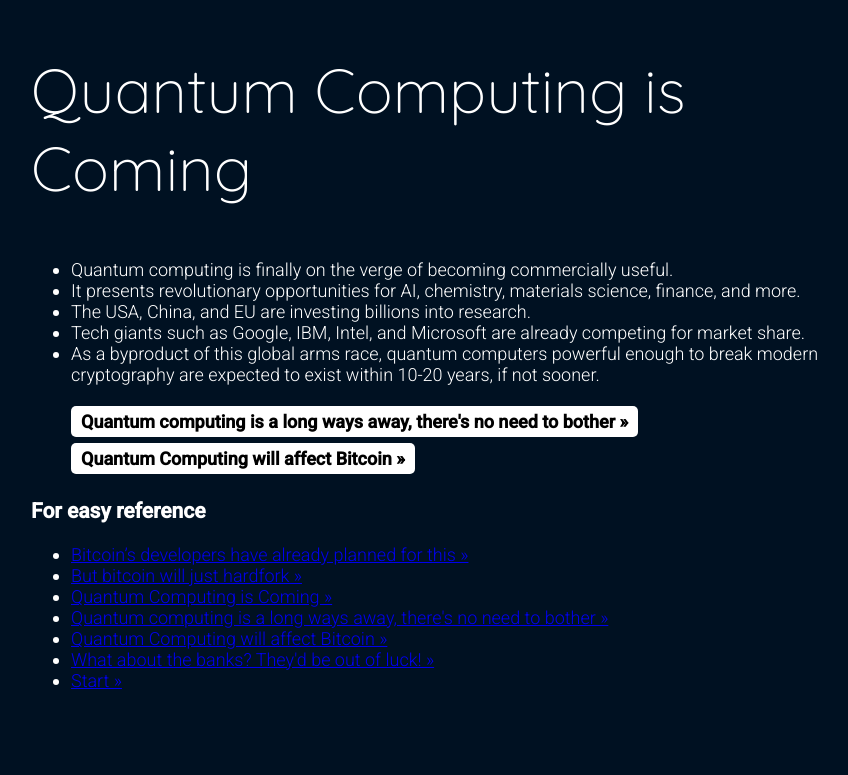
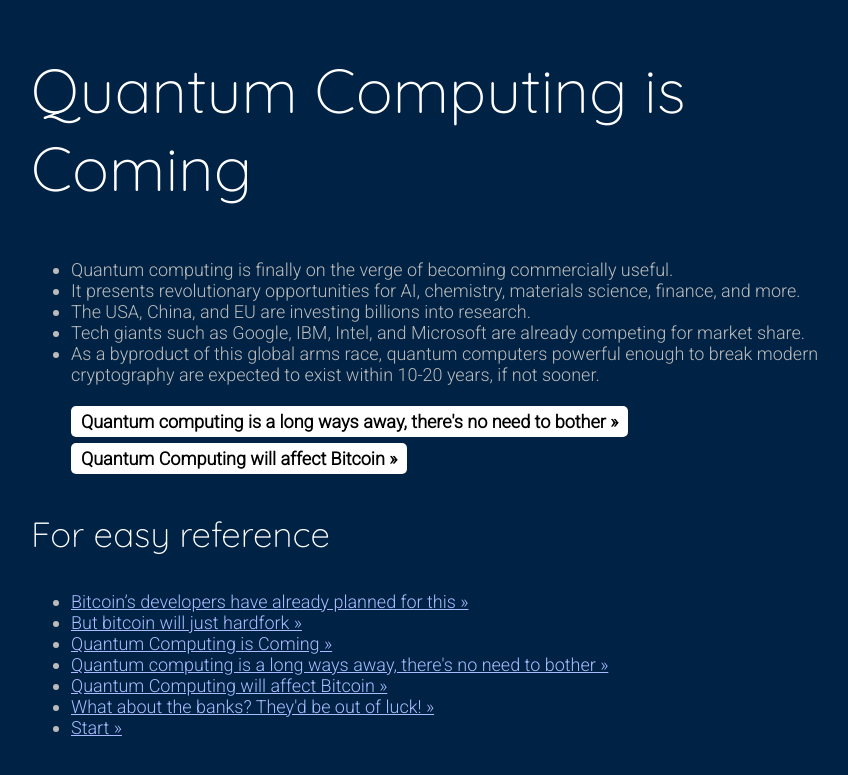
Before and after one commit to theqrl-community/faqq, a Jekyll site: the page built from index.md, in a window 1280 px wide. Shown: the top 775 px of the page, without its empty margins (209-1057 px from the left). Built offline with Jekyll 4.4.1, drawn with Linux system fonts in a browser that asks for light colours.

Commit message:
Remove jQuery
- Fix flash of text
- Lightened load a bit
- Cleaned up colors to make it not *miserable*

```diff
--- a/_includes/footer.html
+++ b/_includes/footer.html
@@ -0,0 +1 @@
+<script type="text/javascript" src="{{ site.baseurl }}/js/main.js" }}"></script>
--- a/_includes/head.html
+++ b/_includes/head.html
@@ -1,10 +1,5 @@
 <head>
-	<!-- Global site tag (gtag.js) - Google Analytics -->
-	<script async src="https://www.googletagmanager.com/gtag/js?id=UA-123414102-1"></script>
-
 	<meta charset="utf-8">
-	<meta name="description" content="The Quantum Resistant Ledger (QRL) is a first-of-its-kind, post-quantum value store and decentralized communication layer proactively tackling the threat advanced Quantum Computers pose to cryptocurrencies.">
-  	<meta name="keywords" content="quantum resistant, quantum proof, blockchain, crypto-currency, cryptocurrency, quantum blockchain, quantum computer bitcoin">
 	<meta http-equiv="X-UA-Compatible" content="IE=edge">
 	<meta name="viewport" content="width=device-width, initial-scale=1">
 	<title>
@@ -13,25 +8,7 @@
 	{% endif %}
 	{{ site.title }}
 	</title>
-	<script src="https://ajax.googleapis.com/ajax/libs/jquery/3.3.1/jquery.min.js"></script>
-	<script type="text/javascript">
-	$(function() {
-
-	  $(window).on('hashchange load',function() {
-	    var hash = window.location.hash.substring(1);
-
-	    // Turn off all
-	    $('.section').removeClass('view');
-	    $('#'+hash).addClass('view');
-	  });
-
-	  // Set start
-	  if(!window.location.hash) {
-	  	window.location.hash = "#quantum-computing-is-coming";
-	  }
-	});
-	</script>
-	<link href="https://fonts.googleapis.com/css?family=Quicksand:300,400,500|Roboto:300,400,500" rel="stylesheet">
+	<link href="https://fonts.googleapis.com/css?family=Quicksand:300|Roboto:300" rel="stylesheet">
 	<link rel="stylesheet" href="{{ "{{ site.baseurl }}css/main.css" }}">
-	<link rel="shortcut icon" type="image/png" href="{{ "/assets/favicon.png" | prepend: site.baseurl }}" >
+	<!-- <link rel="shortcut icon" type="image/png" href="{{ "/assets/favicon.png" | prepend: site.baseurl }}" > -->
 </head>
--- a/_sass/qrl.scss
+++ b/_sass/qrl.scss
@@ -1,6 +1,6 @@
 html {
-  background-color:#012;
-  color: white;
+  background-color:#024;
+  color: #FFF;
   font-family: "Roboto", sans-serif;
   font-weight: 300;
   font-size: 18px;
@@ -10,10 +10,21 @@
 	margin:0 auto;
 }
 
+h2, h3 {
+  font-family: 'Quicksand';
+  font-weight: 300;
+}
 h2 {
-	font-family: 'Quicksand';
-	font-weight: 300;
-	font-size:62px
+	font-size:62px;
+}
+h3 {
+  font-size: 35px;
+}
+p, ul, li {
+  color:#BBB;
+}
+a {
+  color:#ABF;
 }
 .footer {
   border:1px solid #234;
@@ -22,10 +33,13 @@
 
 .section {
   display:none;
+
+  &.view {
+    display:block;
+    animation: fadeIn 1s;
+  }
 }
-.section.view {
-  display:block;
-}
+
 .more {
   list-style:none;
 }
@@ -44,3 +58,8 @@
   font-weight:bold;
   border-radius:5px;
 }
+
+@keyframes fadeIn {
+    from { opacity: 0; }
+      to { opacity: 1; }
+}
--- a/index.md
+++ b/index.md
@@ -5,7 +5,7 @@
 
 {% for faq in faqs %}
 {% assign refs = faq.ref %}
-<div class="section view" id="{{ faq.slug }}">
+<div class="section" id="{{ faq.slug }}">
 	<h2 class="statement">{{ faq.title }}</h2>
 	{{ faq.content }}
 
@@ -32,5 +32,5 @@
 	{% for faq in faqs %}
 	<li><a href="#{{ faq.slug }}">{{ faq.title }} »</a></li>
 	{% endfor %}
-	<li><a href="/">Start »</a></li>
+	<li><a href="{{ site.baseurl }}/">Start »</a></li>
 </ul>
--- /dev/null
+++ b/js/main.js
@@ -0,0 +1,18 @@
+// Not going to need jQuery for this...
+function updatehash() {
+    var hash = window.location.hash.substring(1);
+
+    if(document.querySelector('.view')) {
+    	document.querySelector('.view').classList.remove('view');
+	}
+
+    document.getElementById(hash).classList.add('view');
+}
+
+window.addEventListener("hashchange", updatehash);
+
+if(!window.location.hash) {
+	window.location.hash = "#quantum-computing-is-coming";
+
+}
+updatehash();
```
